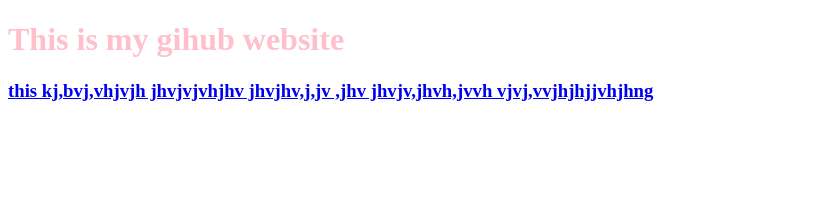
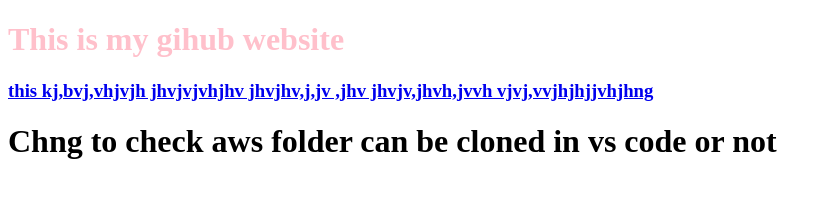
Before and after one commit to Chandan-Saini/git-prcrtc1, a plain HTML site: page index.html in a window 1280 px wide. Shown: the whole page, without its empty margins (0-832 px from the left). Drawn offline with Linux system fonts and the light colour scheme.

Commit message:
chkng aws repo can be cloned in vscode or not

```diff
--- a/index.html
+++ b/index.html
@@ -14,6 +14,6 @@
     <a href="htyoutube.com">this kj,bvj,vhjvjh jhvjvjvhjhv jhvjhv,j,jv ,jhv jhvjv,jhvh,jvvh vjvj,vvjhjhjjvhjhng</a>
   </h3>
 
-
+  <h1>Chng to check aws folder can be cloned in vs code or not</h1>
 </body>
 </html>
```
